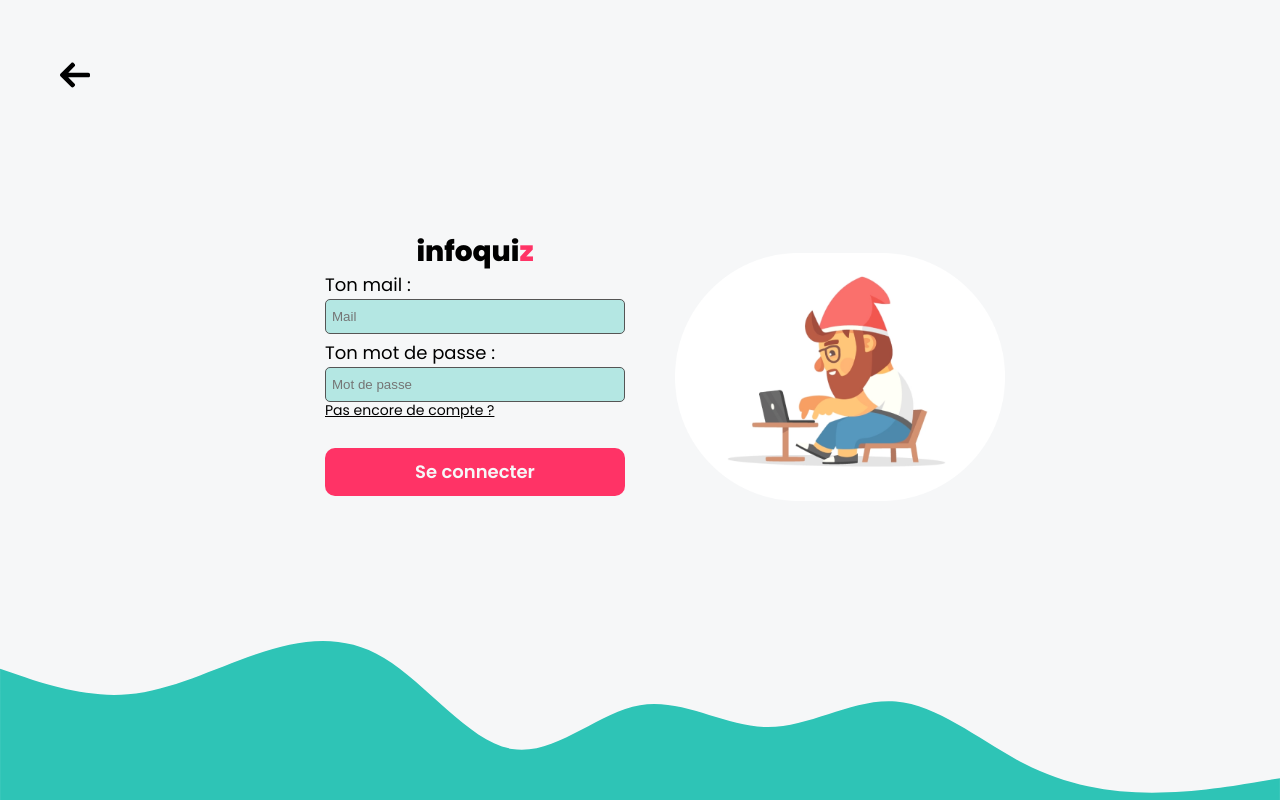
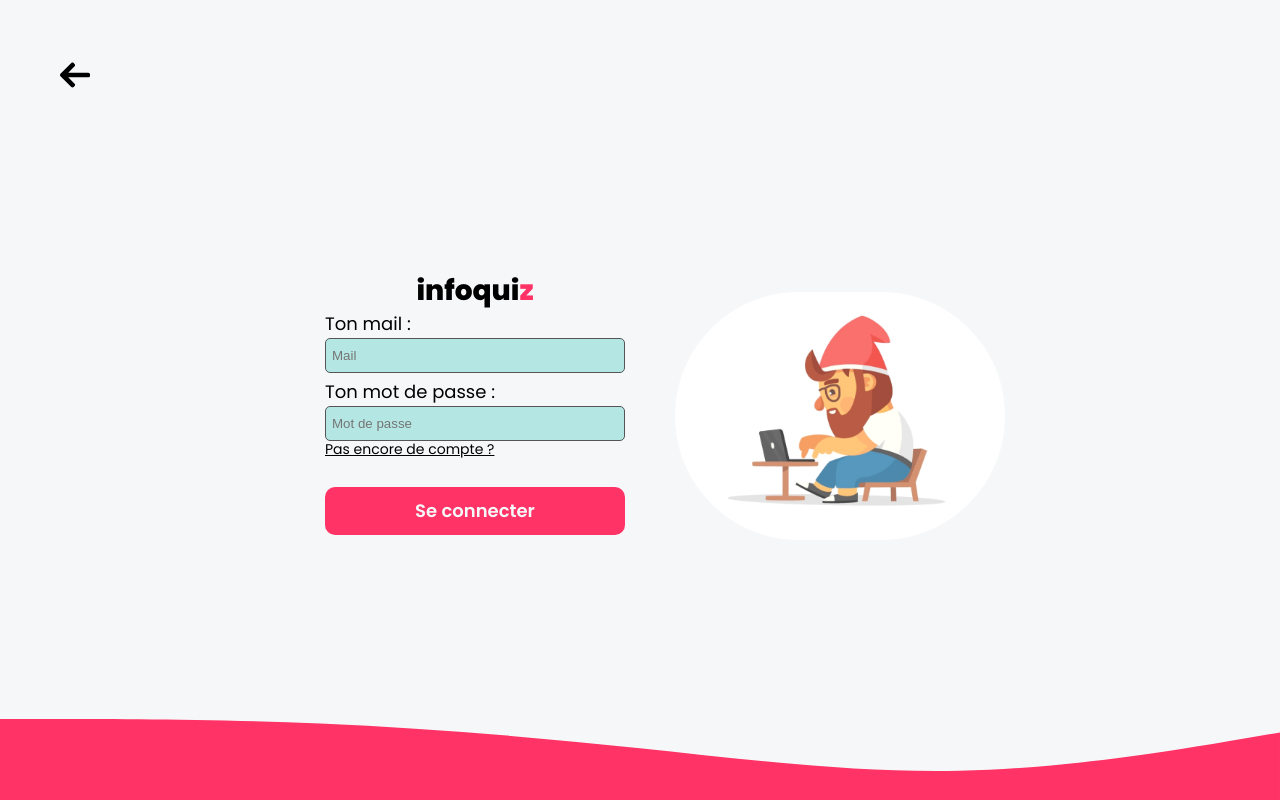
Before and after one commit to Infoquiz/www, a React (Create React App) app: page /signIn in a window 1280 px wide. Built offline with nearby package versions, Linux system fonts and the light colour scheme.

Commit message:
wave blue and pink

```diff
--- a/src/infoquiz/pages/landing/components/index.tsx
+++ b/src/infoquiz/pages/landing/components/index.tsx
@@ -83,7 +83,7 @@
 
 export const Landing = () => {
   return (
-    <Layout headerUserNotLogged>
+    <Layout headerUserNotLogged footerWaveBlue>
       <LandingWelcome>
         <WelcomeTextes>
           <WelcomeTitle>C’est l’heure de faire un infoquiz !</WelcomeTitle>
--- a/src/infoquiz/pages/landing/components/signIn.tsx
+++ b/src/infoquiz/pages/landing/components/signIn.tsx
@@ -65,7 +65,7 @@
 
 export const SignIn = () => {
   return (
-    <Layout headerArrowBackHome>
+    <Layout headerArrowBackHome footerWavePinkLower>
       <LoginWrap>
         <Form>
           <Logo />
--- a/src/infoquiz/styles/atoms/footer.tsx
+++ b/src/infoquiz/styles/atoms/footer.tsx
@@ -1,6 +1,7 @@
-import React from "react";
+import React, { useState, useEffect } from "react";
 import Styled from "styled-components";
-import waveImage from "infoquiz/assets/img/wave-landing.svg";
+import waveBlue from "infoquiz/assets/img/wave-landing.svg";
+import wavePinkLower from "infoquiz/assets/img/wave-register.svg";
 
 const Wave = Styled.div`
   display: flex;
@@ -10,10 +11,26 @@
   }
 `;
 
-export const Footer = () => {
+export const Footer = ({
+  footerWaveBlue,
+  footerWavePinkLower,
+}: {
+  footerWaveBlue: boolean;
+  footerWavePinkLower: boolean;
+}): JSX.Element => {
+  const [state, setstate] = useState("");
+
+  useEffect(() => {
+    if (footerWaveBlue) {
+      setstate(waveBlue);
+    } else if (footerWavePinkLower) {
+      setstate(wavePinkLower);
+    }
+  }, [footerWaveBlue, footerWavePinkLower]);
+
   return (
     <Wave>
-      <img src={waveImage} alt="" />
+      <img src={state} alt="vague" />
     </Wave>
   );
 };
--- a/src/infoquiz/styles/atoms/header.tsx
+++ b/src/infoquiz/styles/atoms/header.tsx
@@ -82,7 +82,7 @@
   headerUserNotLogged: boolean;
   headerUserLogged: boolean;
   headerArrowBackHome: boolean;
-}) => {
+}): JSX.Element => {
   const handleHeader = () => {
     if (headerUserNotLogged) {
       return <HeaderUserNotLogged />;
--- a/src/infoquiz/styles/layout/index.tsx
+++ b/src/infoquiz/styles/layout/index.tsx
@@ -20,11 +20,15 @@
   headerUserNotLogged = false,
   headerUserLogged = false,
   headerArrowBackHome = false,
+  footerWaveBlue = false,
+  footerWavePinkLower = false,
 }: {
   children: any;
   headerUserNotLogged?: boolean;
   headerUserLogged?: boolean;
   headerArrowBackHome?: boolean;
+  footerWaveBlue?: boolean;
+  footerWavePinkLower?: boolean;
 }) => (
   <WrapLayout>
     <Header
@@ -33,6 +37,9 @@
       headerArrowBackHome={headerArrowBackHome}
     />
     {children}
-    <Footer />
+    <Footer
+      footerWaveBlue={footerWaveBlue}
+      footerWavePinkLower={footerWavePinkLower}
+    />
   </WrapLayout>
 );
```
